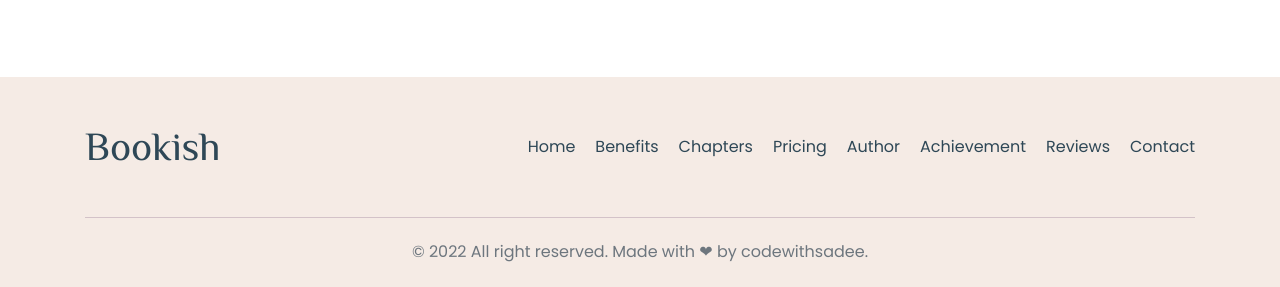
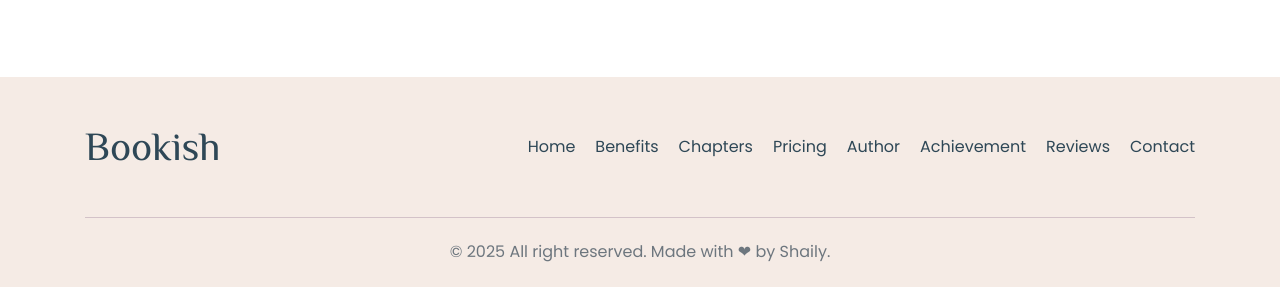
Before and after one commit to with-shrii/Book-Website, a plain HTML site: page index.html in a window 1280 px wide. Shown: the part 7962-8249 px from the top of the page. Drawn offline with nearby package versions, Linux system fonts and the light colour scheme.

```diff
--- a/index.html
+++ b/index.html
@@ -1038,7 +1038,7 @@
 
       <div class="footer-bottom">
         <p class="copyright">
-          &copy; 2022 All right reserved. Made with ❤ by codewithsadee.
+          &copy; 2025 All right reserved. Made with ❤ by Shaily.
         </p>
       </div>
 
```
Also changed, not shown: assets/images/achievement-3.jpg, assets/images/preview-2.png, assets/images/preview-3.png.
